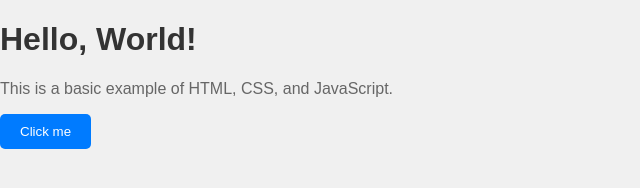
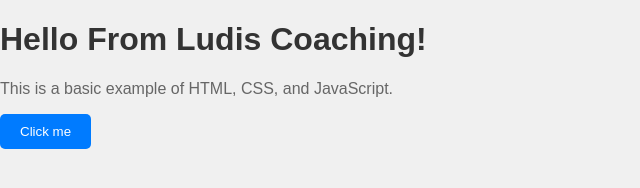
Before and after one commit to adithc/adithc.github.io, a plain HTML site: page index.html in a window 1280 px wide. Shown: the whole page, without its empty margins (0-640 px from the left). Drawn offline with Linux system fonts and the light colour scheme.

Commit message:
dummy commit

```diff
--- a/index.html
+++ b/index.html
@@ -7,7 +7,7 @@
     <title>Basic Example</title>
 </head>
 <body>
-    <h1>Hello, World!</h1>
+    <h1>Hello From Ludis Coaching!</h1>
     <p>This is a basic example of HTML, CSS, and JavaScript.</p>
     <button id="myButton">Click me</button>
     <script src="index.js"></script>
```
